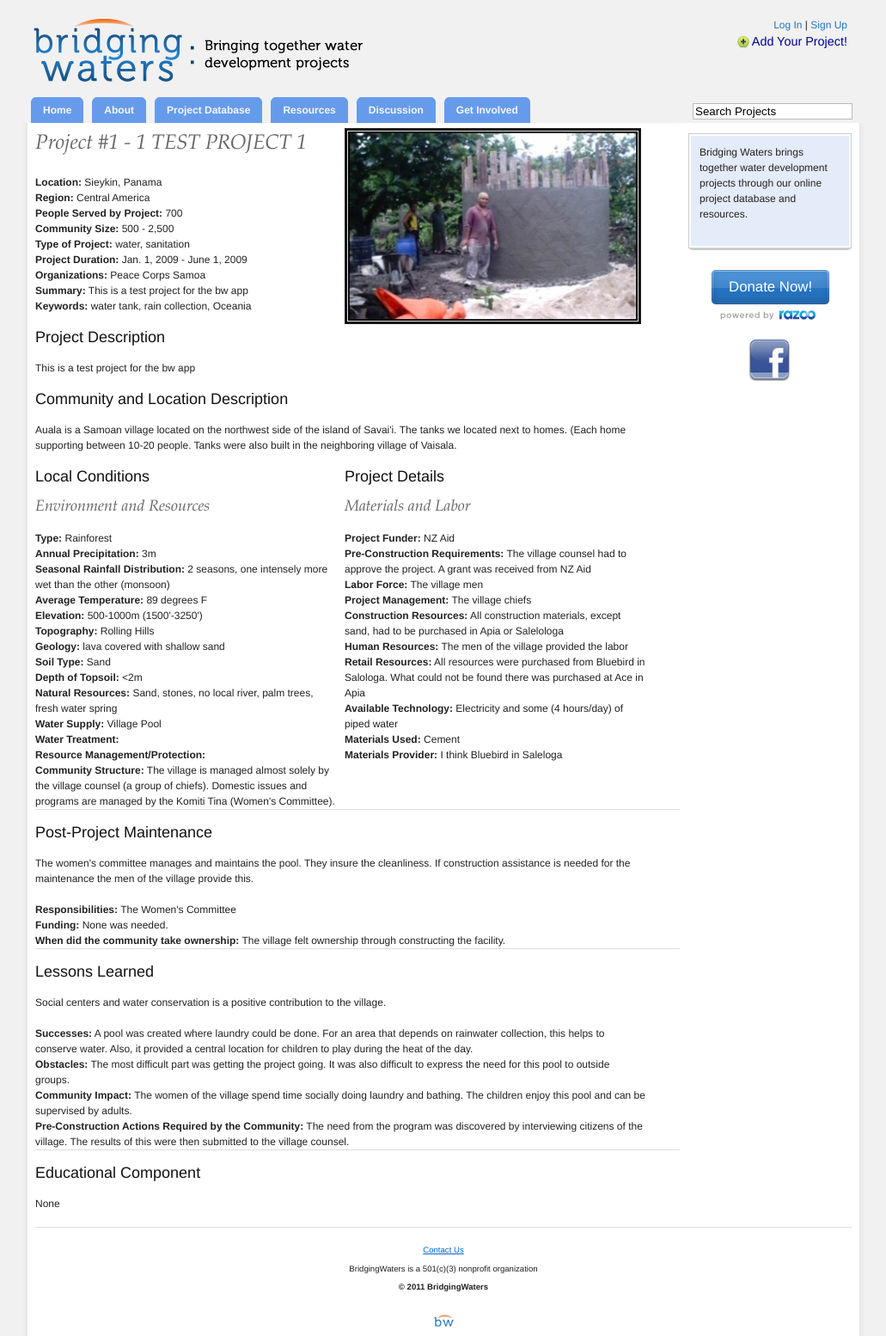
After one commit to akravchenkov/BridgingWaters, a Django app: page /bw/project/1/ in a window 1280 px wide. The commit adds this page. Shown: the whole page at 86% size, without its empty margins (124-1155 px from the left). Run offline with Django 3.2, Linux system fonts and the light colour scheme; data comes from the database, SQL or seed files in the repository; both versions use the stored data as it was after the commit; parts of the project's set-up code (start-up, migrations or seed data) failed here and were passed over.

Commit message:
finished Location and associated models

```diff
--- a/BridgingWaters/bwapp/models.py
+++ b/BridgingWaters/bwapp/models.py
@@ -20,14 +20,28 @@ class CodeRegion(models.Model):
     def __unicode__(self):
         return self.value
 
+class CodeElevation(models.Model):
+    code = models.IntegerField(primary_key=True)
+    value = models.CharField(max_length=20)
+
+    def __unicode__(self):
+        return self.value
+
+class CodeTopography(models.Model):
+    code = models.IntegerField(primary_key=True)
+    value = models.CharField(max_length=20)
+
+    def __unicode__(self):
+        return self.value
+
 class Location(models.Model):
     country = models.CharField(max_length=30)
     name = models.CharField(max_length=60)
     latitude = models.FloatField()
     longitude = models.FloatField()
     region = models.ForeignKey(CodeRegion)
-    #elevation
-    #topography
+    elevation = models.ForeignKey(CodeElevation)
+    topography = models.ForeignKey(CodeTopography)
 
     def __unicode__(self):
         return "%s (%s)" % (self.name, self.country)
--- a/BridgingWaters/bwapp/urls.py
+++ b/BridgingWaters/bwapp/urls.py
@@ -4,5 +4,6 @@ from django.conf.urls.defaults import patterns, include, url
 
 
 urlpatterns = patterns('bwapp.views',
-    url(r'^$', 'index', name='index')
+    url(r'^$', 'index', name='index'),
+    url(r'^project/(?P<project_id>\d+)/$', 'project_detail'),
 )
--- a/BridgingWaters/bwapp/views.py
+++ b/BridgingWaters/bwapp/views.py
@@ -1,5 +1,5 @@
-from django.shortcuts import render
-from bwapp.models import NewsUpdate, FeaturedProject
+from django.shortcuts import render, get_object_or_404, get_list_or_404
+from bwapp.models import NewsUpdate, FeaturedProject, Project
 from random import choice
 
 def index(request):
@@ -10,3 +10,8 @@ def index(request):
         'latest_news_list':latest_news_list,
         'rand_feat_proj':rand_feat_proj
         })
+
+def project_detail(request, project_id):
+    p = get_object_or_404(Project, pk=project_id)
+    return render(request, 'bwapp/project_detail.html',
+                  {'project':p})
--- a/templates/bwapp/index.html
+++ b/templates/bwapp/index.html
@@ -7,7 +7,7 @@
 
 <h2><span class="alt">What is Bridging Waters?</span></h2>
 <p class="large">
-     Bridging Waters is a nonprofit organization devoted to sharing information about water related projects in developing countries. <a href="about.html">Read more</a> about our story.
+    Bridging Waters is a nonprofit organization devoted to sharing information about water related projects in developing countries. <a href="about.html">Read more</a> about our story.
 </p>
 
 <div id="featured" class="column span-18">
@@ -17,7 +17,7 @@
         </div>
         <div class="quicklook">
             <h3>Featured Project - {{rand_feat_proj.project.title}}</h3>
-            <strong>Location:</strong> {{rand_feat_proj.project.location.name}} ({{rand_feat_proj.project.location.country}})<br/>
+            <strong>Location:</strong> {{rand_feat_proj.project.location.name}}, {{rand_feat_proj.project.location.country}}<br/>
             <strong>Region:</strong> {{rand_feat_proj.project.location.region.value}}<br/>
             <strong>People Served by Project:</strong> rand_feat_proj.project.comm_info.num_ppl_served<br/>
             <strong>Community Size:</strong> rand_feat_proj.project.comm_info.comm_size<br/>
--- /dev/null
+++ b/templates/bwapp/project_detail.html
@@ -0,0 +1,88 @@
+{% extends "base.html" %}
+
+{% block page_title %}
+Project #{{project.id}} - {{project.title}}
+{% endblock %}
+
+{% block content %}
+<div class="column span-9">
+    <h2 class="alt">Project #{{project.id}} - {{project.title}}</h2>
+    <p>
+	<strong>Location:</strong> {{project.location.name}}, {{project.location.country}}<br/>
+	<strong>Region:</strong> {{project.location.region.value}}<br/>
+	<strong>People Served by Project:</strong> 700<br/>
+	<strong>Community Size:</strong> 500 - 2,500<br/>
+	<strong>Type of Project:</strong> water, sanitation<br/>
+	<strong>Project Duration:</strong> {{project.start_date}} - {{project.end_date}}<br/>
+	<strong>Organizations:</strong> Peace Corps Samoa<br/>
+	<strong>Summary:</strong> {{project.description}}<br/>
+	<strong>Keywords:</strong> water tank, rain collection, Oceania<br/>
+    </p>
+</div>
+<div class="span-9 last">
+    <img src="{{STATIC_URL}}images/SamoaPic.jpg" alt="" title="Project #123" />
+</div>
+<div class="column span-18 last">
+    <h3>Project Description</h3>
+    <p>{{project.description}}</p>
+    <h3>Community and Location Description</h3>
+    <p>Auala is a Samoan village located on the northwest side of the island of Savai'i. The tanks we located next to homes. (Each home supporting between 10-20 people.  Tanks were also built in the neighboring village of Vaisala.</p>
+</div>
+
+<div class="column span-9">
+    <h3>Local Conditions</h3>
+    <h3 class="alt">Environment and Resources</h3>
+    <strong>Type:</strong> Rainforest<br/>
+    <strong>Annual Precipitation:</strong> 3m<br/>
+    <strong>Seasonal Rainfall Distribution:</strong> 2 seasons, one intensely more wet than the other (monsoon)<br/>
+    <strong>Average Temperature:</strong> 89 degrees F<br/>
+    <strong>Elevation:</strong> {{project.location.elevation.value}}<br/>
+    <strong>Topography:</strong> {{project.location.topography.value}}<br/>
+    <strong>Geology:</strong> lava covered with shallow sand<br/>
+    <strong>Soil Type:</strong> Sand<br/>
+    <strong>Depth of Topsoil:</strong> <2m<br/>
+    <strong>Natural Resources:</strong> Sand, stones, no local river, palm trees, fresh water spring<br/>
+    <strong>Water Supply:</strong> Village Pool<br/>
+    <strong>Water Treatment:</strong><br/>
+    <strong>Resource Management/Protection:</strong><br/>
+    <strong>Community Structure:</strong> The village is managed almost solely by the village counsel (a group of chiefs). Domestic issues and programs are managed by the Komiti Tina (Women's Committee).<br/>
+</div>
+
+<div class="span-9 last">
+    <h3>Project Details</h3>
+    <h3 class="alt">Materials and Labor</h3>
+
+    <strong>Project Funder:</strong> NZ Aid<br/>
+    <strong>Pre-Construction Requirements:</strong> The village counsel had to approve the project.  A grant was received from NZ Aid<br/>
+    <strong>Labor Force:</strong> The village men<br/>
+    <strong>Project Management:</strong> The village chiefs<br/>
+    <strong>Construction Resources:</strong> All construction materials, except sand, had to be purchased in Apia or Salelologa<br/>
+    <strong>Human Resources:</strong> The men of the village provided the labor<br/>
+    <strong>Retail Resources:</strong> All resources were purchased from Bluebird in Salologa.  What could not be found there was purchased at Ace in Apia<br/>
+    <strong>Available Technology:</strong> Electricity and some (4 hours/day) of piped water<br/>
+    <strong>Materials Used:</strong> Cement<br/>
+    <strong>Materials Provider:</strong> I think Bluebird in Saleloga<br/>
+</div>
+<hr/>
+<div class="column span-18 last">
+    <h3>Post-Project Maintenance</h3>
+    <p>The women's committee manages and maintains the pool.  They insure the cleanliness.  If construction assistance is needed for the maintenance the men of the village provide this.</p>
+    <strong>Responsibilities:</strong> The Women's Committee<br/>
+    <strong>Funding:</strong> None was needed.<br/>
+    <strong>When did the community take ownership:</strong> The village felt ownership through constructing the facility.<br/>
+</div>
+<hr/>
+<div class="column span-18 last">
+    <h3>Lessons Learned</h3>
+    <p>Social centers and water conservation is a positive contribution to the village.</p>
+    <strong>Successes:</strong> A pool was created where laundry could be done.  For an area that depends on rainwater collection, this helps to conserve water.  Also, it provided a central location for children to play during the heat of the day.<br/>
+    <strong>Obstacles:</strong> The most difficult part was getting the project going.  It was also difficult to express the need for this pool to outside groups.<br/>
+    <strong>Community Impact:</strong> The women of the village spend time socially doing laundry and bathing.  The children enjoy this pool and can be supervised by adults.<br/>
+    <strong>Pre-Construction Actions Required by the Community:</strong> The need from the program was discovered by interviewing citizens of the village.  The results of this were then submitted to the village counsel.<br/>
+</div>
+<hr/>
+<div class="column span-18 last">
+    <h3>Educational Component</h3>
+    <p>None</p>
+</div>
+{% endblock %}
```
Also changed, not shown: BridgingWaters/bwapp/admin.py (+8 -7 lines), BridgingWaters/bwapp/fixtures/initial_data.yaml (+71 -3 lines), bw.db.
